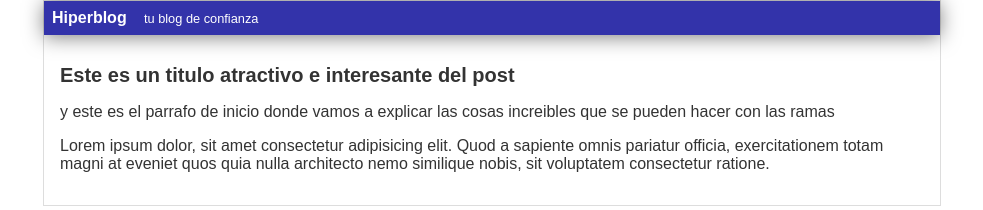
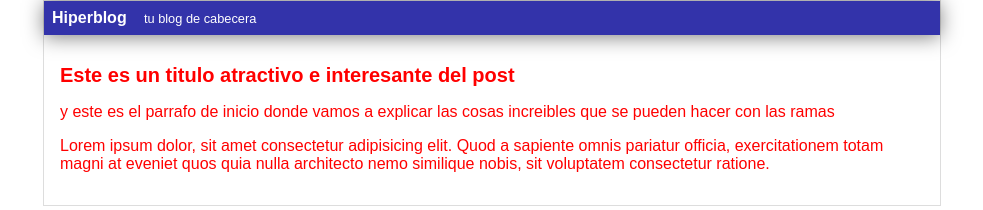
Before and after one commit to chisthoper96/Hyperblog, a plain HTML site: page index.html in a window 1280 px wide. Shown: the whole page, without its empty margins (148-1131 px from the left). Drawn offline with Linux system fonts and the light colour scheme.

Commit message:
modifique la cabecera y el color del texto

```diff
--- a/estilos.css
+++ b/estilos.css
@@ -1,6 +1,6 @@
 body{
     font-family: "arial";
-    color: #333;
+    color: red;
     text-align: center;
     font-size: 16px;
     margin: 0;
--- a/index.html
+++ b/index.html
@@ -10,7 +10,7 @@
 <body>
     <div class="container">
         <div class="cabecera">
-            Hiperblog <span id="tagline">tu blog de confianza</span>
+            Hiperblog <span id="tagline">tu blog de cabecera</span>
         </div>
         <div class="post">
             <h1>Este es un titulo atractivo e interesante del post</h1>
```
